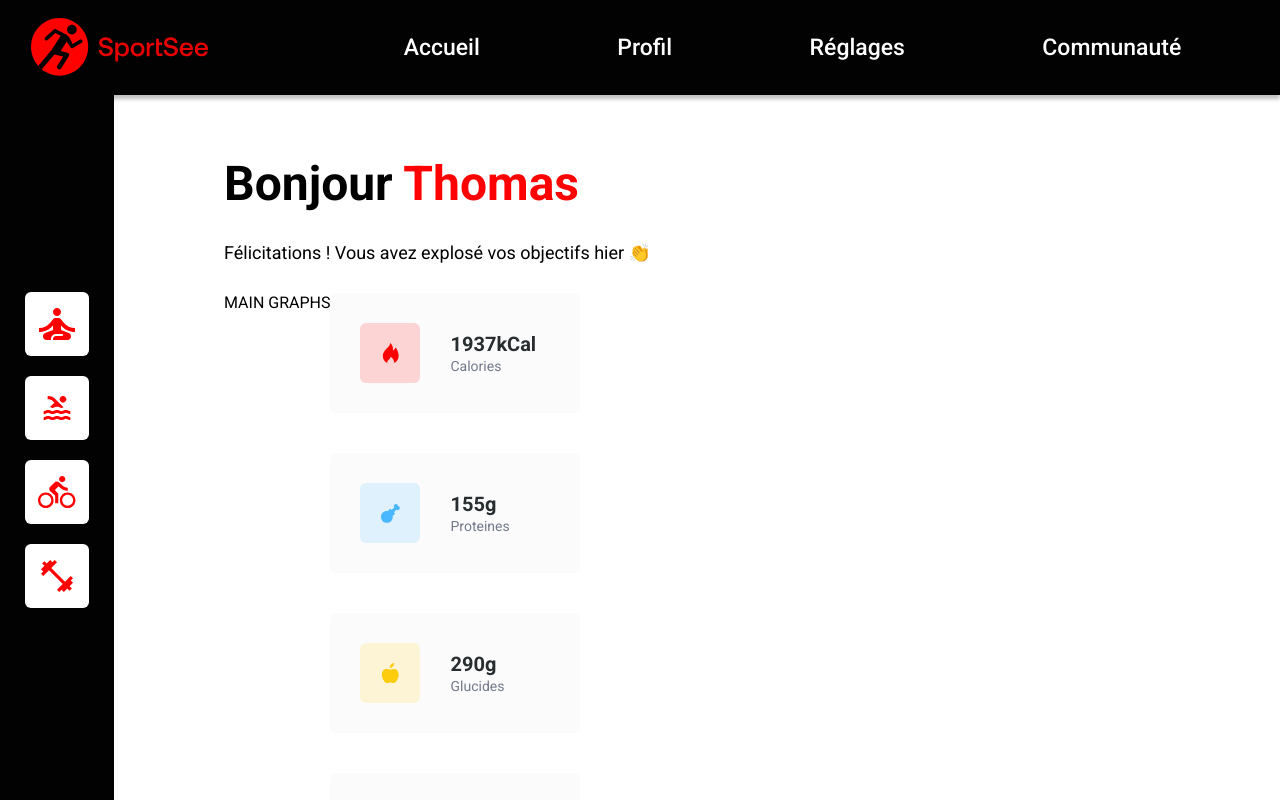
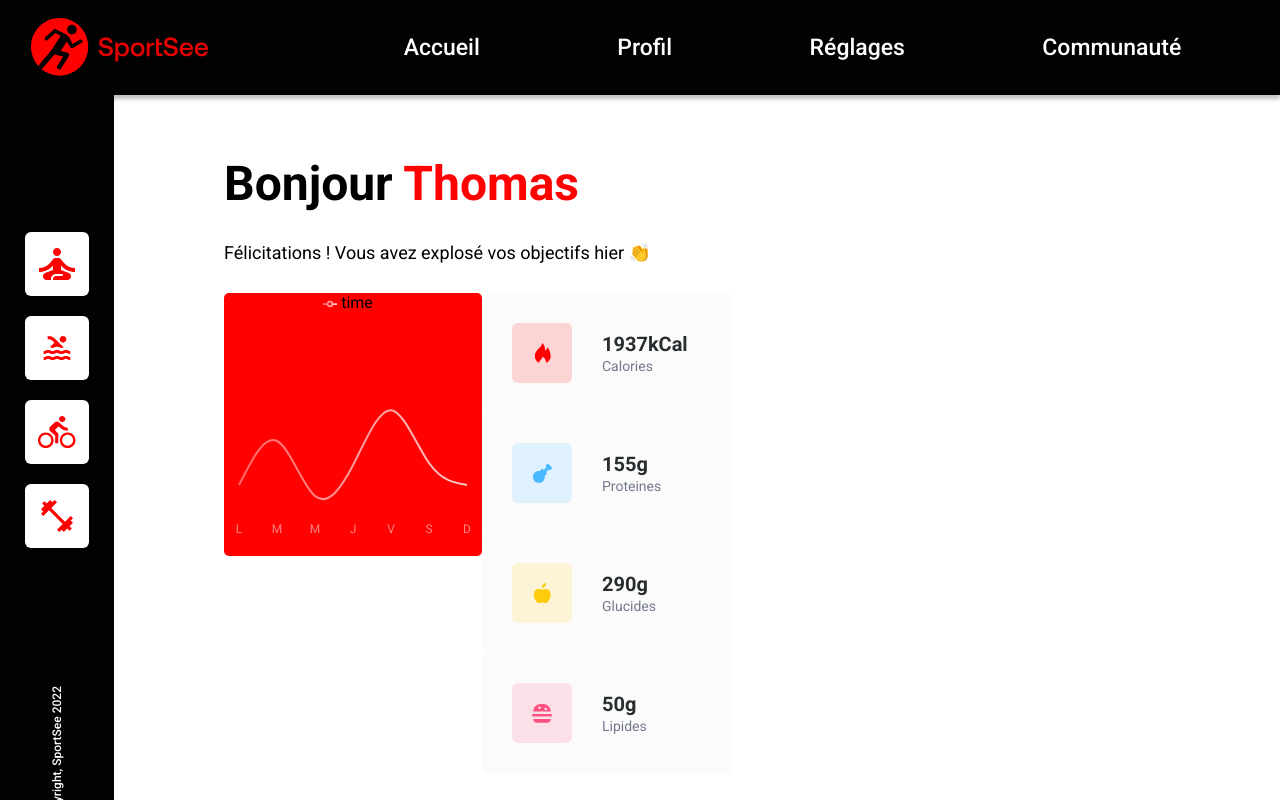
Before and after one commit to h-khribich/HamzaKhribich_12_11012022, a React (Create React App) app: page / in a window 1280 px wide. Shown: the top 800 px of the page. Built offline with nearby package versions, Linux system fonts and the light colour scheme.

Commit message:
Average sessions graph started

```diff
--- a/package.json
+++ b/package.json
@@ -9,6 +9,7 @@
     "react": "^17.0.2",
     "react-dom": "^17.0.2",
     "react-scripts": "5.0.0",
+    "recharts": "^2.1.8",
     "sass": "^1.47.0",
     "web-vitals": "^2.1.3"
   },
--- /dev/null
+++ b/public/assets/DataMock.json
@@ -0,0 +1,47 @@
+{
+  "34": {
+    "id": 34,
+    "information": {
+      "firstName": "Thomas",
+      "lastName": "Malignon",
+      "age": 27
+    },
+    "todayScore": 56,
+    "keyData": {
+      "calories": "1937kCal",
+      "proteines": "155g",
+      "glucides": "290g",
+      "lipides": "50g"
+    },
+    "sessionAverage": [
+      {
+        "day": "L",
+        "time": 45
+      },
+      {
+        "day": "M",
+        "time": 55
+      },
+      {
+        "day": "M",
+        "time": 40
+      },
+      {
+        "day": "J",
+        "time": 34
+      },
+      {
+        "day": "V",
+        "time": 39
+      },
+      {
+        "day": "S",
+        "time": 55
+      },
+      {
+        "day": "D",
+        "time": 45
+      }
+    ]
+  }
+}
--- a/src/components/MainContentWrapper.js
+++ b/src/components/MainContentWrapper.js
@@ -1,59 +1,64 @@
-import React from "react";
+import React, { useEffect, useState } from "react";
 import KeyDataMetric from "./KeyDataMetric";
 import UserHeading from "./UserHeading";
 import EnergyLogo from "../assets/squareIcns/keyData/energy.svg";
 import ChickenLogo from "../assets/squareIcns/keyData/chicken.svg";
 import AppleLogo from "../assets/squareIcns/keyData/apple.svg";
 import CheeseburgerLogo from "../assets/squareIcns/keyData/cheeseburger.svg";
+import SessionAvgGraph from "./SessionAvgGraph";
+
+export const useFetch = (url) => {
+  const [userData, setUserData] = useState(null);
+  const [loading, setLoading] = useState(true);
+
+  useEffect(() => {
+    const getUserData = async () => {
+      const response = await fetch(url);
+      const data = await response.json();
+      setUserData(data[34]);
+      setLoading(false);
+    };
+    getUserData();
+  }, [url]);
+
+  return { userData, loading };
+};
 
 const MainContentWrapper = () => {
-  // Fetch all user info
-  const userData = {
-    34: {
-      id: 34,
-      information: {
-        firstName: "Thomas",
-        lastName: "Malignon",
-        age: 27,
-      },
-      todayScore: 56,
-      keyData: {
-        calories: "1937kCal",
-        proteines: "155g",
-        glucides: "290g",
-        lipides: "50g",
-      },
-    },
-  };
-
-  const keyData = userData[34].keyData;
+  const { userData, loading } = useFetch("/assets/DataMock.json");
 
   return (
     <div className="mainContentWrapper">
-      <UserHeading name={userData[34].information.firstName} />
+      {loading ? (
+        <div>Loading...</div>
+      ) : (
+        <div>
+          <UserHeading name={userData.information.firstName} />
           <div style={{ display: "flex" }}>
-        <div style={{ height: 600 }}>MAIN GRAPHS</div>
+            <div>
+              <SessionAvgGraph />
+            </div>
             <div className="keyData__wrapper">
               <KeyDataMetric
-            metric={keyData.calories}
+                metric={userData.keyData.calories}
                 label={"Calories"}
                 classname={"squareIcn squareIcn-keyData calories"}
                 icon={EnergyLogo}
               />
               <KeyDataMetric
-            metric={keyData.proteines}
+                metric={userData.keyData.proteines}
                 label={"Proteines"}
                 classname={"squareIcn squareIcn-keyData proteines"}
                 icon={ChickenLogo}
               />
               <KeyDataMetric
-            metric={keyData.glucides}
+                metric={userData.keyData.glucides}
                 label={"Glucides"}
                 classname={"squareIcn squareIcn-keyData glucides"}
                 icon={AppleLogo}
               />
               <KeyDataMetric
-            metric={keyData.lipides}
+                metric={userData.keyData.lipides}
                 label={"Lipides"}
                 classname={"squareIcn squareIcn-keyData lipides"}
                 icon={CheeseburgerLogo}
@@ -61,6 +66,8 @@ const MainContentWrapper = () => {
             </div>
           </div>
         </div>
+      )}
+    </div>
   );
 };
 
--- /dev/null
+++ b/src/components/SessionAvgGraph.js
@@ -0,0 +1,80 @@
+import React from "react";
+import { LineChart, Line, XAxis, YAxis, Tooltip, Legend } from "recharts";
+
+const data = [
+  {
+    day: "L",
+    time: 35,
+  },
+  {
+    day: "M",
+    time: 55,
+  },
+  {
+    day: "M",
+    time: 30,
+  },
+  {
+    day: "J",
+    time: 44,
+  },
+  {
+    day: "V",
+    time: 69,
+  },
+  {
+    day: "S",
+    time: 45,
+  },
+  {
+    day: "D",
+    time: 35,
+  },
+];
+
+const SessionAvgGraph = () => {
+  return (
+    <div className="sessionAverageGraph">
+      <LineChart
+        width={258}
+        height={263}
+        data={data}
+        margin={{ top: 0, right: 0, left: 0, bottom: 0 }}
+      >
+        <defs>
+          <linearGradient id="line-color">
+            <stop offset="0%" stopColor="white" stopOpacity={0.4} />
+            <stop offset="100%" stopColor="white" stopOpacity={0.8} />
+          </linearGradient>
+        </defs>
+        <XAxis
+          dataKey="day"
+          tickLine={false}
+          minTickGap={1}
+          padding={{ left: 15, right: 15 }}
+          tick={{ fontSize: 12, fill: "white", opacity: ".5", dy: -10 }}
+          axisLine={false}
+          interval={"preserveStartEnd"}
+        />
+        <YAxis
+          dataKey="time"
+          hide={true}
+          type="number"
+          padding={{ bottom: 30, top: 30 }}
+          domain={["dataMin", 100]}
+        />
+        <Legend verticalAlign="top" value="Durée moyenne des sessions" />
+        <Tooltip />
+        <Line
+          type="natural"
+          dataKey="time"
+          dot={false}
+          strokeWidth={2}
+          stroke="url(#line-color)"
+        />
+      </LineChart>
+    </div>
+  );
+};
+
+export default SessionAvgGraph;
--- /dev/null
+++ b/src/style/components/_graphs.scss
@@ -0,0 +1,4 @@
+.sessionAverageGraph {
+  background-color: $primaryColor;
+  border-radius: 5px;
+}
--- a/src/style/index.scss
+++ b/src/style/index.scss
@@ -5,3 +5,4 @@
 @import "./components/mainContentWrapper";
 @import "./components/userHeading";
 @import "./components/keyData";
+@import "./components/graphs";
```
Also changed, not shown: 1 other file (tests, documents, lock files or other folders). Lines whose indentation alone changed are shown as unchanged.
